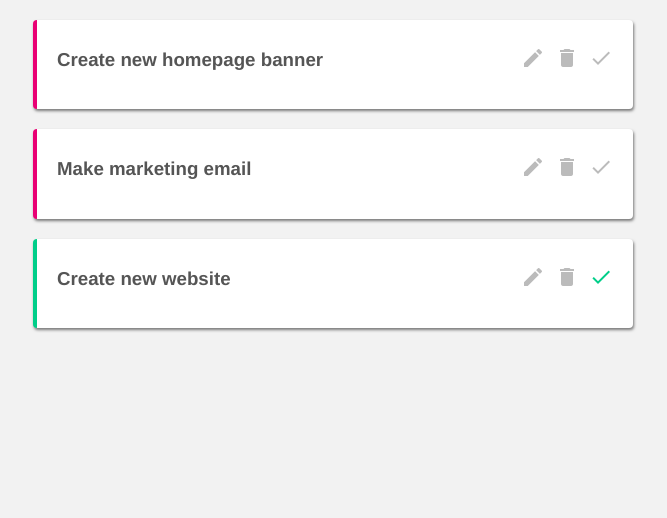
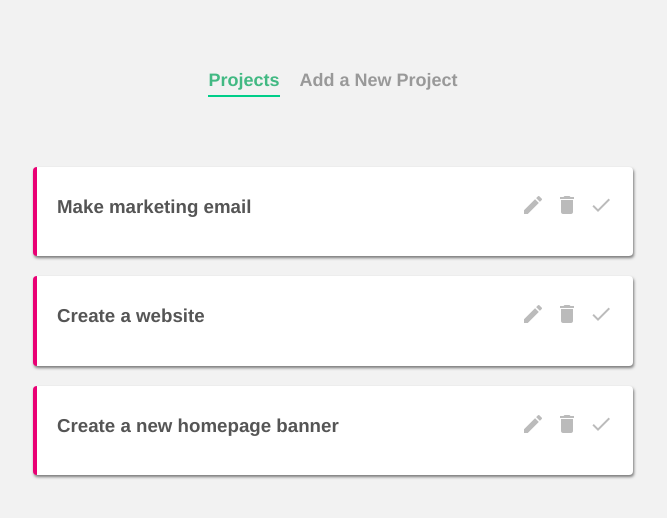
Before and after one commit to EELLOOII/Project-Planner, a Vue app: page / in a window 1280 px wide. Shown: the top 518 px of the page, without its empty margins (307-974 px from the left). Built offline with nearby package versions, Linux system fonts and the light colour scheme; data requests are answered from the project's data file.

Commit message:
FEAT : Added nav bar for the endpoints to navigate through each endpoint

```diff
--- a/data/db.json
+++ b/data/db.json
@@ -1,11 +1,5 @@
 {
   "projects": [
-    {
-      "id": "1",
-      "title": "Create new homepage banner",
-      "details": "Lorem Ipsum",
-      "complete": false
-    },
     {
       "id": "2",
       "title": "Make marketing email",
@@ -13,10 +7,16 @@
       "complete": false
     },
     {
-      "id": "3",
-      "title": "Create new website",
-      "details": "Lorem ipsum",
-      "complete": true
+      "id": "b432",
+      "title": "Create a website",
+      "details": "Lorem Ipsum",
+      "completed": false
+    },
+    {
+      "id": "63a7",
+      "title": "Create a new homepage banner",
+      "details": "Lorem Ipsum",
+      "completed": false
     }
   ]
 }
--- a/src/App.vue
+++ b/src/App.vue
@@ -1,6 +1,16 @@
 <template>
+  <Navbar/>
   <router-view/>
 </template>
+
+<script>
+import Navbar  from './components/Navbar.vue'
+
+export default{
+  components: { Navbar }
+}
+</script>
+
 
 <style>
 body {
--- /dev/null
+++ b/src/components/Navbar.vue
@@ -0,0 +1,32 @@
+<template>
+  <nav class="main-nav">
+    <router-link :to="{ name: 'HomeView' }">Projects</router-link>
+    <router-link :to="{ name: 'AddProject' }">Add a New Project</router-link>
+  </nav>
+</template>
+
+<script>
+export default {
+
+}
+</script>
+
+<style>
+
+    .main-nav {
+        text-align: center;
+        margin: 40px;
+    }
+    .main-nav a {
+        display: inline-block;
+        text-decoration: none;
+        margin: 0 10px;
+        color: #999;
+        font-size: 18px;
+    }
+    a.router-link-active {
+        border-bottom: 2px solid #00ce89;
+        padding-bottom: 4px;
+    }
+
+</style>
--- a/src/router/index.js
+++ b/src/router/index.js
@@ -5,7 +5,7 @@
 const routes = [
   {
     path: '/',
-    name: 'home',
+    name: 'HomeView',
     component: HomeView
   },
   {
--- a/src/views/AddProject.vue
+++ b/src/views/AddProject.vue
@@ -18,7 +18,18 @@
     },
     methods: {
         handleSubmit() {
-          console.log(this.title, this.details)
+          let project = {
+            title: this.title,
+            details: this.details,
+            completed: false
+          }
+          fetch('http://localhost:3000/projects', {
+            method: 'POST',
+            headers: { 'Content-Type': 'application/json'},
+            body: JSON.stringify(project)
+          }).then(() => {
+            this.$router.push('/')
+          }).catch((err) => console.log(err))
         }
     }
 }
```
